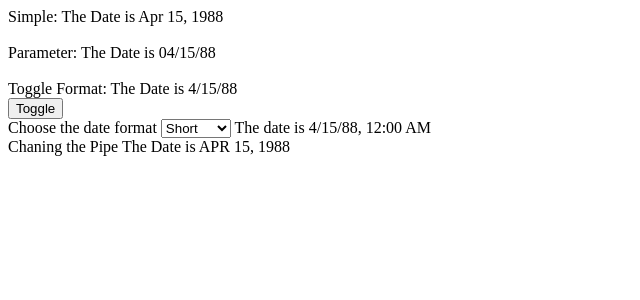
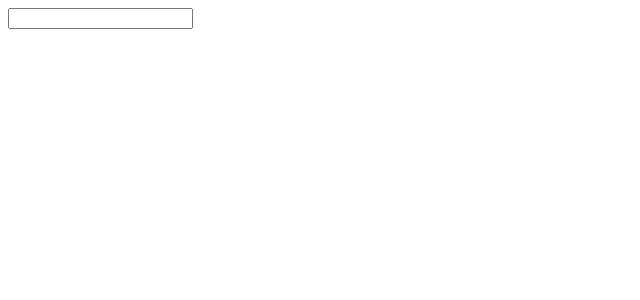
Before and after one commit to SarvM/angular-samples, an Angular app: page / in a window 1280 px wide. Shown: the top 300 px of the page, without its empty margins (0-640 px from the left). Built offline with nearby package versions, Linux system fonts and the light colour scheme.

Commit message:
2 files modified, 4 added

```diff
--- a/src/app/app.component.html
+++ b/src/app/app.component.html
@@ -1 +1,2 @@
-<app-play-pipe></app-play-pipe>
+<!-- <app-play-pipe></app-play-pipe> -->
+<app-play-custom-pipe></app-play-custom-pipe>
--- a/src/app/app.module.ts
+++ b/src/app/app.module.ts
@@ -5,10 +5,12 @@ import { FormsModule } from '@angular/forms';
 import { AppComponent } from './app.component';
 import { HelloComponent } from './hello.component';
 import { PlayPipeComponent } from './play-pipe/play-pipe.component';
+import { PlayCustomPipeComponent } from './play-custom-pipe/play-custom-pipe.component';
+import { ReversePipe } from './play-custom-pipe/reverse.pipe';
 
 @NgModule({
   imports:      [ BrowserModule, FormsModule ],
-  declarations: [ AppComponent, HelloComponent, PlayPipeComponent ],
+  declarations: [ AppComponent, HelloComponent, PlayPipeComponent, PlayCustomPipeComponent, ReversePipe ],
   bootstrap:    [ AppComponent ]
 })
 export class AppModule { }
--- /dev/null
+++ b/src/app/play-custom-pipe/play-custom-pipe.component.html
@@ -0,0 +1,2 @@
+<input type="text" id="name" name="name" [(ngModel)]="name">
+{{name | reverse}}
--- /dev/null
+++ b/src/app/play-custom-pipe/play-custom-pipe.component.ts
@@ -0,0 +1,15 @@
+import { Component, OnInit } from '@angular/core';
+
+@Component({
+  selector: 'app-play-custom-pipe',
+  templateUrl: './play-custom-pipe.component.html',
+  styleUrls: ['./play-custom-pipe.component.css']
+})
+export class PlayCustomPipeComponent implements OnInit {
+
+  constructor() { }
+
+  ngOnInit() {
+  }
+
+}
--- /dev/null
+++ b/src/app/play-custom-pipe/reverse.pipe.ts
@@ -0,0 +1,12 @@
+import { Pipe, PipeTransform } from '@angular/core';
+
+@Pipe({
+  name: 'reverse'
+})
+export class ReversePipe implements PipeTransform {
+  constructor() {}
+  transform(input: string): string {
+    if(input === undefined) return input;
+    return Array.from(input).reverse().join('');
+  }
+}
```
Also changed, not shown: src/app/play-custom-pipe/play-custom-pipe.component.css (added).
